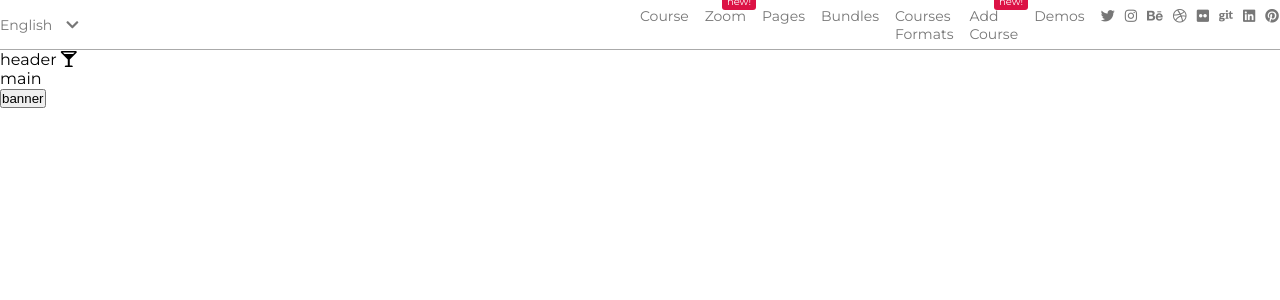
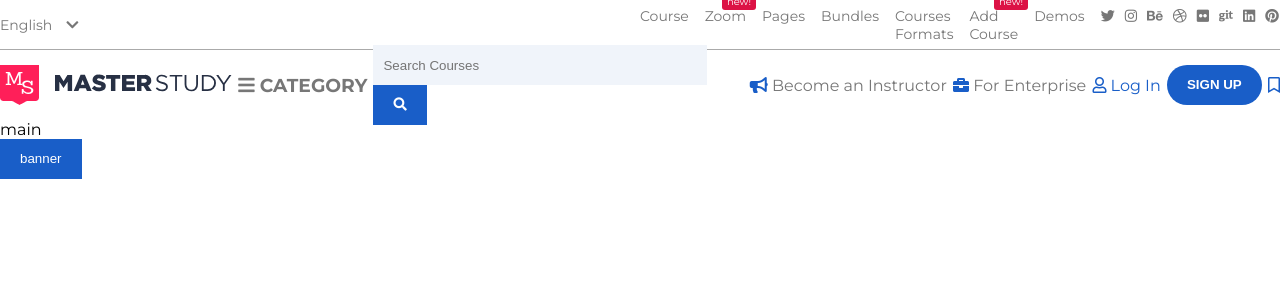
Before and after one commit to alessandroNessi/proj-html-vuejs, a Vue app: page / in a window 1280 px wide. Shown: the top 300 px of the page. Built offline with nearby package versions, Linux system fonts and the light colour scheme.

Commit message:
header completed

```diff
--- a/src/App.vue
+++ b/src/App.vue
@@ -1,7 +1,7 @@
 <template>
   <div id="app">
     <Nav :navbarHeight="'50px'" />
-    <Header :headerHeight="'50px'" />
+    <Header :headerHeight="'70px'" />
     <Main />
     <Footer />
   </div>
--- a/src/assets/style/common.scss
+++ b/src/assets/style/common.scss
@@ -28,6 +28,23 @@ body{
     width: 100%;
     max-width: 1200px;
     margin: 0 auto;
+}
+input, button{
+    height: $buttonHeight;
+}
+button{
+    background-color: $blue400;
+    color: $buttonText;
+    border-width: 0;
+    padding: $buttonPadding;
+    line-height: $buttonHeight;
+    vertical-align: middle;
+}
+.rounded{
+    border-radius: calc($buttonHeight / 2);
+}
+input{
+    border-width: 0;
 }
 ul{
     list-style: none;
--- a/src/assets/style/variables.scss
+++ b/src/assets/style/variables.scss
@@ -10,3 +10,6 @@ $grey100: #f2f6fb;
 $green: #4ed7a8;
 $red: #ff0000;
 $golden: #f09b23;
+$buttonHeight: 40px;
+$buttonText: white;
+$buttonPadding: 0 20px;
--- a/src/components/Header.vue
+++ b/src/components/Header.vue
@@ -1,20 +1,51 @@
 <template>
-  <header>
-    <p>header <i class="fas fa-glass-martini-alt"></i></p>
+  <header ref="header">
+    <div class="container-l">
+      <img src="../assets/img/MasterStudy_logo.svg" alt="MasterStudy logo">
+      <a href="#"><h3 class="grey subtitle"><i class="fas fa-bars"></i> CATEGORY</h3></a>
+      <div class="grow"><input placeholder="Search Courses" class="search" type="text"><button><i class="fas fa-search"></i></button></div>
+      <a class="grey subtitle"><i class="blue fas fa-bullhorn"></i> Become an Instructor</a>
+      <a class="grey subtitle"><i class="blue fas fa-briefcase"></i> For Enterprise</a>
+      <a class="subtitle blue"><i class="blue far fa-user"></i><span class="blue"> Log In</span></a>
+      <button class="rounded"><h4>SIGN UP</h4></button>
+      <i class="blue far fa-bookmark"></i>
+    </div>
   </header>
 </template>
 
 <script>
 export default {
   name: "Header",
-  props: {},
+  props: {
+    headerHeight: String,
+  },
   data() {
     return {};
   },
   methods: {},
+  mounted(){
+    this.$refs.header.style.height=this.headerHeight;
+  }
 };
 </script>
 
 <style lang="scss" scoped>
 @import "../assets/style/common.scss";
+  .container-l{
+    justify-content: space-between;
+  }
+  .grow{
+    flex-grow: 0.75;
+  }
+  .grey{
+    color: $grey900;
+  }
+  .blue{
+    color: $blue400;
+  }
+  .search{
+    background-color: $grey300;
+    width: 90%;
+    padding-left: 10px;
+  }
 </style>
```
Also changed, not shown: src/components/HelloWorld.vue (deleted, +0 -114 lines).
